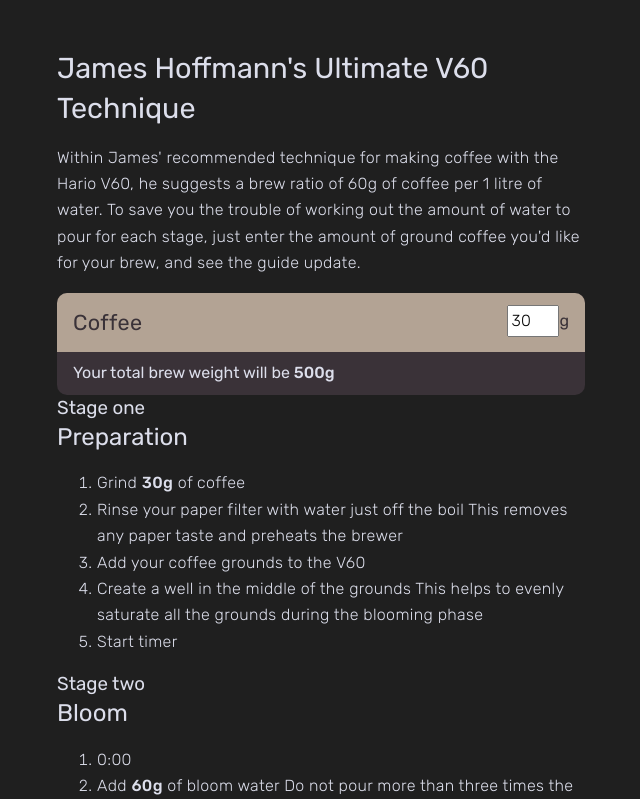
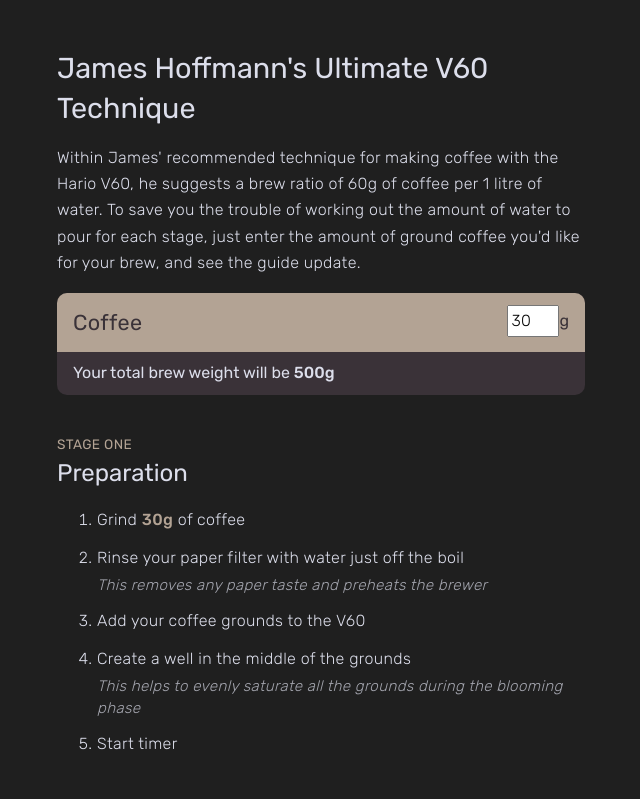
Before and after one commit to fuego161/v60-brew, a React (Create React App) app: page / in a window 1280 px wide. Shown: the top 799 px of the page, without its empty margins (319-959 px from the left). Built offline with nearby package versions, Linux system fonts and the light colour scheme.

Commit message:
Style stages and instructions

```diff
--- /dev/null
+++ b/src/scss/components/instructions.scss
@@ -0,0 +1,23 @@
+.instructions {
+	&__item {
+		margin-top: .75em;
+
+		strong {
+			color: color(coffee-light);
+			font-weight: 500;
+		}
+
+		&:first-of-type {
+			margin-top: 0;
+		}
+	}
+
+	&__information {
+		display: block;
+		margin-top: .15em;
+		opacity: .7;
+		font-size: 95%;
+		line-height: 1.45;
+		font-style: italic;
+	}
+}
--- /dev/null
+++ b/src/scss/components/stages.scss
@@ -0,0 +1,15 @@
+.stage {
+	margin-top: 2.5em;
+
+	&__count {
+		margin-bottom: .25em;
+		color: #B3A394;
+		font-size: .85rem;
+		text-transform: uppercase;
+		letter-spacing: .35px
+	}
+
+	&__title {
+		font-size: 1.5rem;
+	}
+}
--- a/src/scss/index.scss
+++ b/src/scss/index.scss
@@ -14,3 +14,5 @@
 // Components
 @import 'components/intro';
 @import 'components/coffee-control';
+@import 'components/stages';
+@import 'components/instructions';
--- a/src/utils/StageOutput.tsx
+++ b/src/utils/StageOutput.tsx
@@ -15,7 +15,7 @@
 	// If the timer is present, add it to the list first
 	if (timer) {
 		instructionList.push(
-			<li className="stage__item stage__item--timer" key="timer">
+			<li className="instructions__item instructions__item--timer" key="timer">
 				{timer}
 			</li>
 		);
@@ -27,13 +27,13 @@
 
 		// Store the instruction as an li in the list array
 		instructionList.push(
-			<li className="stage__item" key={index}>
-				{copy} {information && <span className="stage__information">{information}</span>}
+			<li className="instructions__item" key={index}>
+				{copy} {information && <span className="instructions__information">{information}</span>}
 			</li>
 		);
 	}
 
-	return <ol className="stage__list">{instructionList}</ol>;
+	return <ol className="stage__instructions instructions">{instructionList}</ol>;
 };
 
 /**
```
